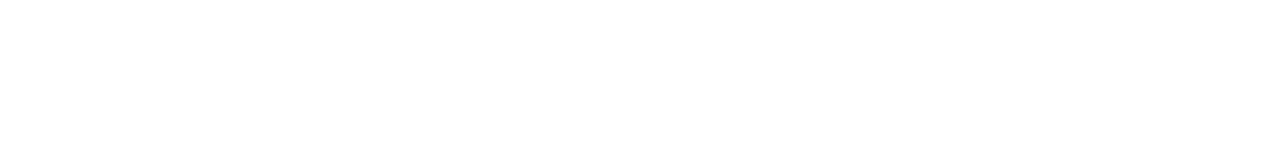
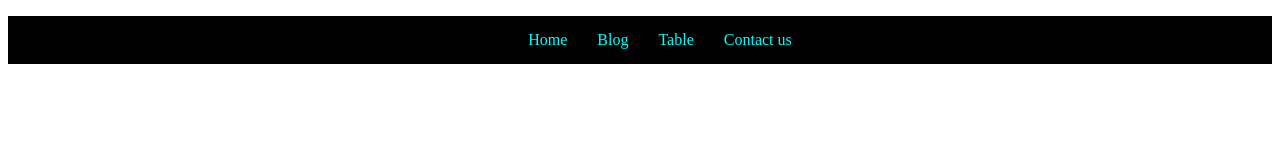
Before and after one commit to xer-on/my-first-project, a plain HTML site: page index.html in a window 1280 px wide. Drawn offline with Linux system fonts and the light colour scheme.

Commit message:
added style

```diff
--- a/index.html
+++ b/index.html
@@ -4,8 +4,18 @@
     <meta charset="UTF-8">
     <meta name="viewport" content="width=device-width, initial-scale=1.0">
     <title>My First Ever Github Repo</title>
+    <link rel="stylesheet" href="styles/nav.css">
 </head>
 <body>
-
+    <header>
+        <nav>
+            <ul>
+                <li><a href="index.html">Home</a></li>
+                <li><a href="blog.html">Blog</a></li>
+                <li><a href="table.html">Table</a></li>
+                <li><a href="contact.html">Contact us</a></li>
+            </ul>
+        </nav>
+    </header>
 </body>
 </html>
```
